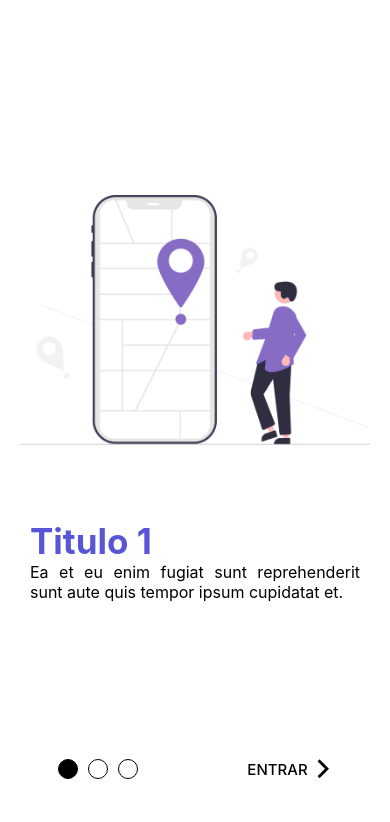
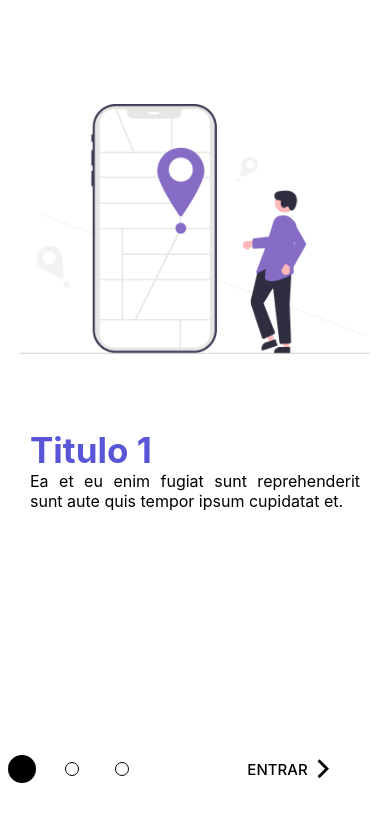
Before and after one commit to VISOSO2403/RNComponets, a React Native app: screen /SlidesScreen in a window 390 px wide. Shown: the top 822 px of the page. Built offline with nearby package versions, Linux system fonts and the light colour scheme.

Commit message:
Pagination in slides

```diff
--- a/src/components/Dot.tsx
+++ /dev/null
@@ -1,33 +0,0 @@
-import React from 'react';
-import {StyleSheet, Text, View} from 'react-native';
-import Animated, {useAnimatedStyle, withTiming} from 'react-native-reanimated';
-
-interface DotProps {
-  index: number;
-  activeDotIndex: Animated.SharedValue<number>;
-}
-
-const Dot: React.FC<DotProps> = ({activeDotIndex, index}) => {
-  const rDotStyle = useAnimatedStyle(() => {
-    const isActive = activeDotIndex.value === index;
-    return {
-      backgroundColor: withTiming(isActive ? 'black' : 'white', {
-        duration: 150,
-      }),
-    };
-  });
-
-  return <Animated.View style={[styles.dot, rDotStyle]} />;
-};
-
-const styles = StyleSheet.create({
-  dot: {
-    width: 20,
-    height: 20,
-    marginHorizontal: 5,
-    borderRadius: 10,
-    borderWidth: 1,
-  },
-});
-
-export default Dot;
--- a/src/screens/SlidesScreen.tsx
+++ b/src/screens/SlidesScreen.tsx
@@ -1,53 +1,76 @@
-import React from 'react';
+import React, {FunctionComponent, useRef} from 'react';
 import {
   SafeAreaView,
-  ScrollView,
   View,
   StyleSheet,
   TouchableOpacity,
   Text,
   Dimensions,
+  FlatList,
+  Animated,
 } from 'react-native';
+
 import {slideItems} from '../data/slidesItems';
 import FlatListSlidesItems from '../components/FlatListSlidesItems';
+
 import Icon from 'react-native-vector-icons/Ionicons';
-
-import {useDerivedValue, useSharedValue} from 'react-native-reanimated';
-import Dot from '../components/Dot';
 
 const SlidesScreen = () => {
   const {width} = Dimensions.get('window');
-
-  const translateX = useSharedValue(0);
-
-  const activeIndex = useDerivedValue(() => {
-    return Math.round(translateX.value / width);
-  });
+  const animatedValue = useRef(new Animated.Value(0)).current;
 
   return (
     <SafeAreaView
       style={{
         flex: 1,
       }}>
-      <ScrollView
+      {/* Contenido */}
+      <Animated.FlatList
+        data={slideItems}
+        keyExtractor={(_, index) => index.toString()}
+        renderItem={({item}) => <FlatListSlidesItems slideItem={item} />}
+        onScroll={Animated.event(
+          [{nativeEvent: {contentOffset: {x: animatedValue}}}],
+          {useNativeDriver: false},
+        )}
+        pagingEnabled
         horizontal
-        pagingEnabled
-        showsHorizontalScrollIndicator={false}>
-        {slideItems.map((slide, index) => (
-          <FlatListSlidesItems key={index.toString()} slideItem={slide} />
-        ))}
-      </ScrollView>
+        showsHorizontalScrollIndicator={false}
+      />
+
+      {/* Footer  */}
       <View style={styles.footer}>
         <View style={{...styles.fillCenter, flexDirection: 'row'}}>
-          {slideItems.map((_, index) => {
-            return (
-              <Dot
-                key={index.toString()}
-                index={index}
-                activeDotIndex={activeIndex}
-              />
-            );
-          })}
+          <FlatList
+            horizontal
+            data={slideItems}
+            keyExtractor={(_, index) => index.toString()}
+            renderItem={({index}) => {
+              const inputRange = [
+                (index - 1) * width,
+                index * width,
+                (index + 1) * width,
+              ];
+              const colorOutputRange = ['white', 'black', 'white'];
+              const scaleOutputRange = [1, 2, 1];
+              const donScale = animatedValue.interpolate({
+                inputRange,
+                outputRange: scaleOutputRange,
+                extrapolate: 'clamp',
+              });
+              const color = animatedValue.interpolate({
+                inputRange,
+                outputRange: colorOutputRange,
+                extrapolate: 'clamp',
+              });
+
+              return (
+                <View style={styles.dotContainer}>
+                  <Dot scale={donScale} color={color} />
+                </View>
+              );
+            }}
+          />
         </View>
         <View style={styles.fillCenter}>
           <TouchableOpacity
@@ -72,6 +95,19 @@ const SlidesScreen = () => {
   );
 };
 
+interface dotProps {
+  scale: Animated.AnimatedInterpolation<string | number>;
+  color: Animated.AnimatedInterpolation<string | number>;
+}
+
+const Dot = ({scale, color}: dotProps) => {
+  return (
+    <Animated.View
+      style={[styles.dot, {backgroundColor: color, transform: [{scale}]}]}
+    />
+  );
+};
+
 const styles = StyleSheet.create({
   footer: {
     flexDirection: 'row',
@@ -83,5 +119,16 @@ const styles = StyleSheet.create({
     justifyContent: 'center',
     alignItems: 'center',
   },
+  dotContainer: {
+    width: 50,
+    padding: 10,
+  },
+  dot: {
+    width: 14,
+    height: 14,
+    marginHorizontal: 5,
+    borderRadius: 10,
+    borderWidth: 1,
+  },
 });
 export default SlidesScreen;
```
